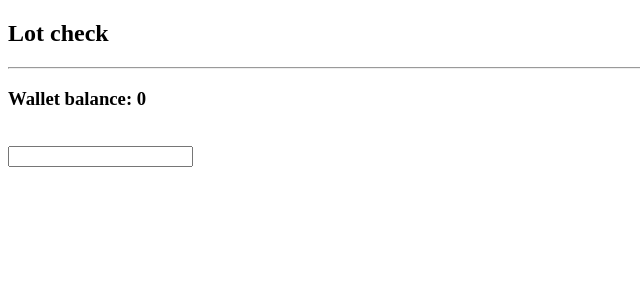
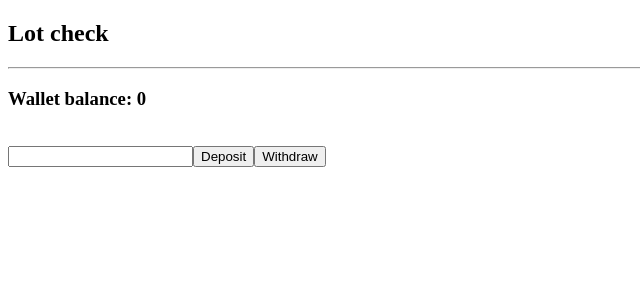
Before and after one commit to mnedzka/bitcoin-wallet-tdd, a React (Create React App) app: page / in a window 1280 px wide. Shown: the top 300 px of the page, without its empty margins (0-640 px from the left). Built offline with nearby package versions, Linux system fonts and the light colour scheme.

Commit message:
Add deposit and withdraw methods along with tests

```diff
--- a/src/components/Wallet.js
+++ b/src/components/Wallet.js
@@ -1,5 +1,6 @@
 import React, { Component } from "react";
 import { connect } from "react-redux";
+import { deposit, withdraw } from "../actions/balance";
 
 export class Wallet extends Component {
   constructor() {
@@ -14,12 +15,22 @@
     this.setState({ balance: parseInt(e.target.value, 10) });
   };
 
+  deposit = () => this.props.deposit(this.state.balance);
+
+  withdraw = () => this.props.withdraw(this.state.balance);
+
   render() {
     return (
       <div>
         <h3 className="balance">Wallet balance: {this.props.balance}</h3>
         <br />
         <input className="input-wallet" onChange={this.updateBalance} />
+        <button className="btn-deposit" onClick={this.deposit}>
+          Deposit
+        </button>
+        <button className="btn-withdraw" onClick={this.withdraw}>
+          Withdraw
+        </button>
       </div>
     );
   }
@@ -29,5 +40,5 @@
   state => ({
     balance: state
   }),
-  null
+  { deposit, withdraw }
 )(Wallet);
```
Also changed, not shown: 2 other files (tests, documents, lock files or other folders).
